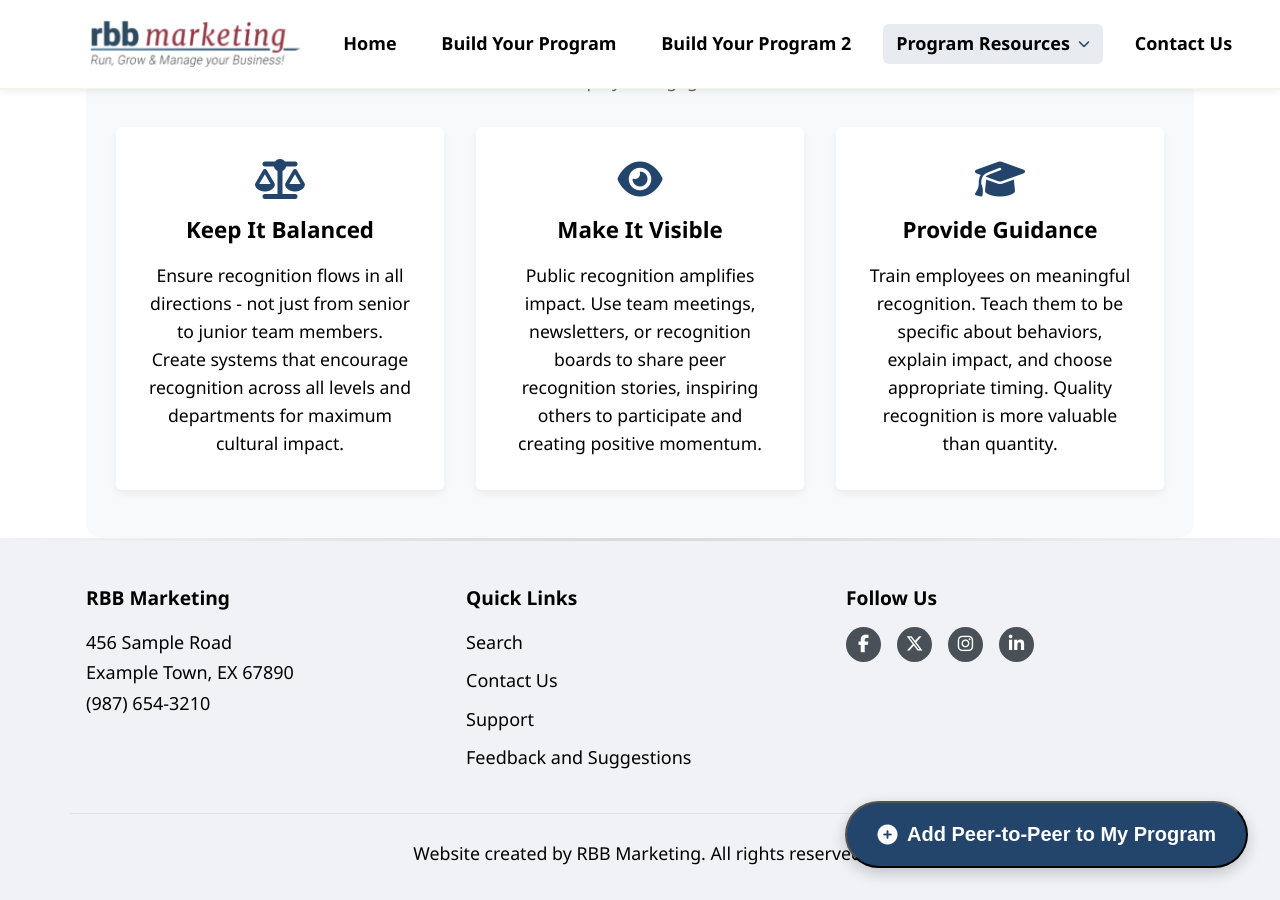
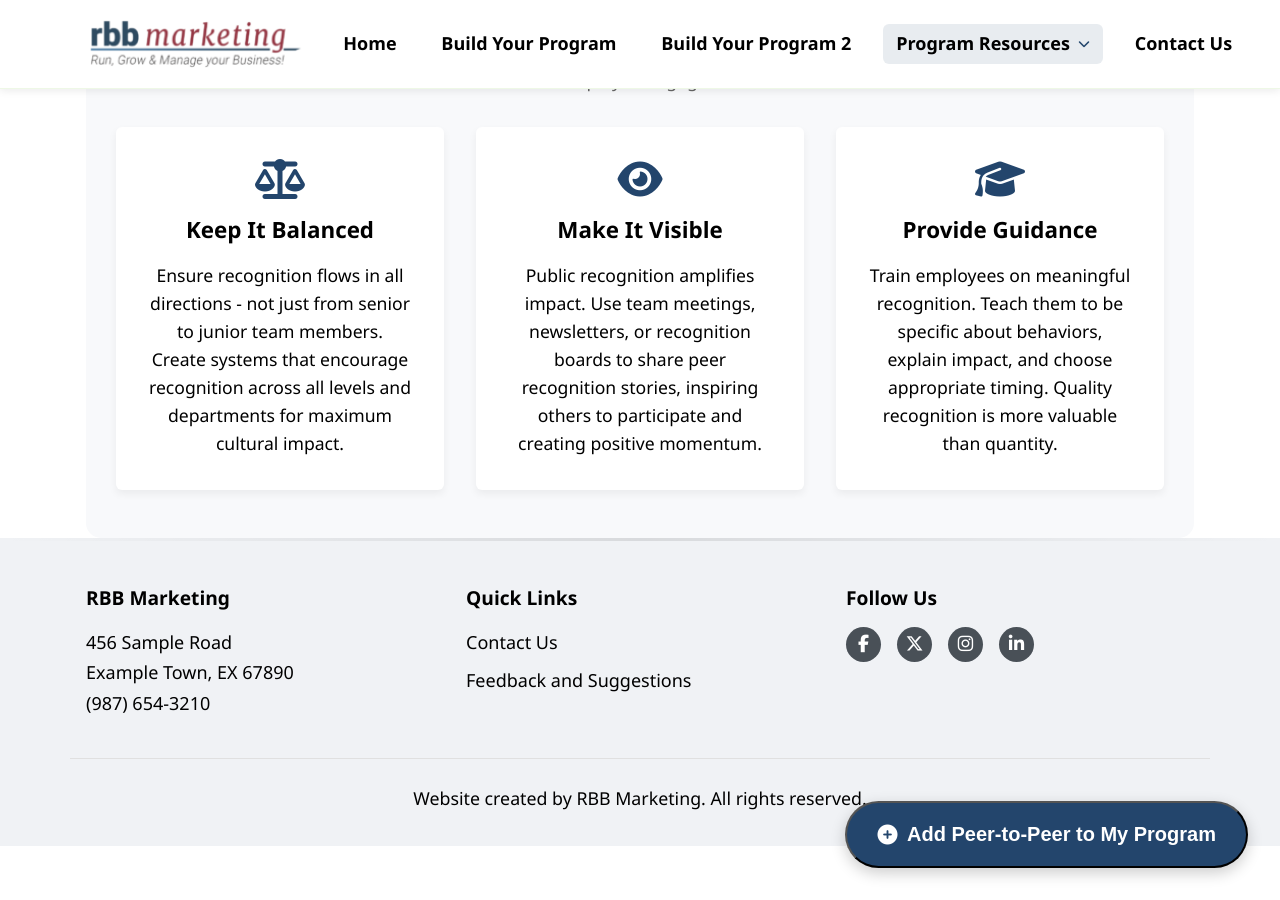
Before and after one commit to devbydesign/recognition-b2b, a Jekyll site: the page peer-to-peer.html, which Jekyll copies as it is, in a window 1280 px wide and 900 px high, scrolled down 2467 px. Built offline with Jekyll 4.4.1, drawn with Linux system fonts in a browser that asks for light colours.

Commit message:
image updates and footer fixes

```diff
--- a/build-program2.html
+++ b/build-program2.html
@@ -2802,7 +2802,7 @@
           { name: "Complete Kit", image: "assets/images/BrandMErchandise2.png" }
         ],
         customizeProducts: [
-          { name: "Clothing Bundle", image: "assets/images/clothes1.PNG" },
+          { name: "Clothing Bundle", image: "assets/images/ClothingBundle2.png" },
           { name: "Custom Bundle", image: "assets/images/bundle1.PNG" },
                       { name: "Custom Kit", image: "assets/images/kit2.PNG" },
           { name: "Custom Gift Box", image: "assets/images/bundle3.PNG" },
@@ -2932,7 +2932,7 @@
                       <p>Peer recognition also gives managers insight into behind-the-scenes contributions that might otherwise go unnoticed. This leads to a more connected workforce, better communication, and ultimately, improved productivity and morale.</p>
           `,
           products: [
-            { name: "Appreciation Gifts", image: "assets/images/AppreciationMagnets.png" },
+            { name: "Appreciation Gifts", image: "assets/images/CeramicMugs4.png" },
             { name: "Customized Tokens", image: "assets/images/CustomizedTokens.png" },
             { name: "Small Gifts", image: "assets/images/StickyNotes.png" },
             { name: "Thank You Notes", image: "assets/images/ThankyouNotes.png" }
--- a/contact.html
+++ b/contact.html
@@ -55,7 +55,5 @@
     </section>
   </main>
   <script src="footer.js"></script>
-
-  <script src="footer.js"></script>
 </body>
 </html>
--- a/footer.js
+++ b/footer.js
@@ -9,9 +9,9 @@
                 <div class="footer-section footer-links">
                     <h3>Quick Links</h3>
                     <ul>
-                        <li><a href="#">Search</a></li>
+
                         <li><a href="contact.html">Contact Us</a></li>
-                        <li><a href="contact.html">Support</a></li>
+
                         <li><a href="contact.html">Feedback and Suggestions</a></li>
                     </ul>
                 </div>
--- a/peer-to-peer.html
+++ b/peer-to-peer.html
@@ -75,8 +75,8 @@
       </p>
 
       <div class="compact-grid">
-        <div class="compact-card product-card" data-title="Appreciation Gifts" data-img="assets/images/AppreciationMagnets.png" data-desc="Small but meaningful appreciation gifts that colleagues can easily give to show recognition. Perfect for peer-to-peer recognition as they're accessible, thoughtful, and create lasting reminders of teamwork.">
-          <img src="assets/images/AppreciationMagnets.png" alt="Appreciation Gifts">
+        <div class="compact-card product-card" data-title="Appreciation Gifts" data-img="assets/images/CeramicMugs4.png" data-desc="Small but meaningful appreciation gifts that colleagues can easily give to show recognition. Perfect for peer-to-peer recognition as they're accessible, thoughtful, and create lasting reminders of teamwork.">
+          <img src="assets/images/CeramicMugs4.png" alt="Appreciation Gifts">
           <h4>Appreciation Gifts</h4>
           <button class="btn btn-outline btn-small view-details">View Details</button>
         </div>
--- a/script.js
+++ b/script.js
@@ -1744,7 +1744,7 @@
           { name: "Complete Kit", image: "assets/images/BrandMErchandise2.png" }
         ],
         customizeProducts: [
-          { name: "Clothing Bundle", image: "assets/images/clothes1.PNG" },
+          { name: "Clothing Bundle", image: "assets/images/ClothingBundle2.png" },
           { name: "Custom Bundle", image: "assets/images/bundle1.PNG" },
           { name: "Custom Kit", image: "assets/images/kit2.PNG" },
           { name: "Custom Gift Box", image: "assets/images/bundle3.PNG" },
@@ -1874,7 +1874,7 @@
           <p>Peer recognition also gives managers insight into behind-the-scenes contributions that might otherwise go unnoticed. This leads to a more connected workforce, better communication, and ultimately, improved productivity and morale.</p>
         `,
         products: [
-          { name: "Appreciation Gifts", image: "assets/images/AppreciationMagnets.png" },
+          { name: "Appreciation Gifts", image: "assets/images/CeramicMugs4.png" },
           { name: "Customized Tokens", image: "assets/images/CustomizedTokens.png" },
           { name: "Small Gifts", image: "assets/images/StickyNotes.png" },
           { name: "Thank You Notes", image: "assets/images/ThankyouNotes.png" }
--- a/welcome-kits.html
+++ b/welcome-kits.html
@@ -136,7 +136,7 @@
       </p>
       <div class="compact-grid">
         <div class="compact-card-simple">
-          <img src="assets/images/clothes1.PNG" alt="Clothing Bundle">
+          <img src="assets/images/ClothingBundle2.png" alt="Clothing Bundle">
         </div>
         <div class="compact-card-simple">
           <img src="assets/images/bundle1.PNG" alt="Custom Bundle">
```
Also changed, not shown: assets/images/CeramicMugs4.png (added), assets/images/ClothingBundle2.png (added).
